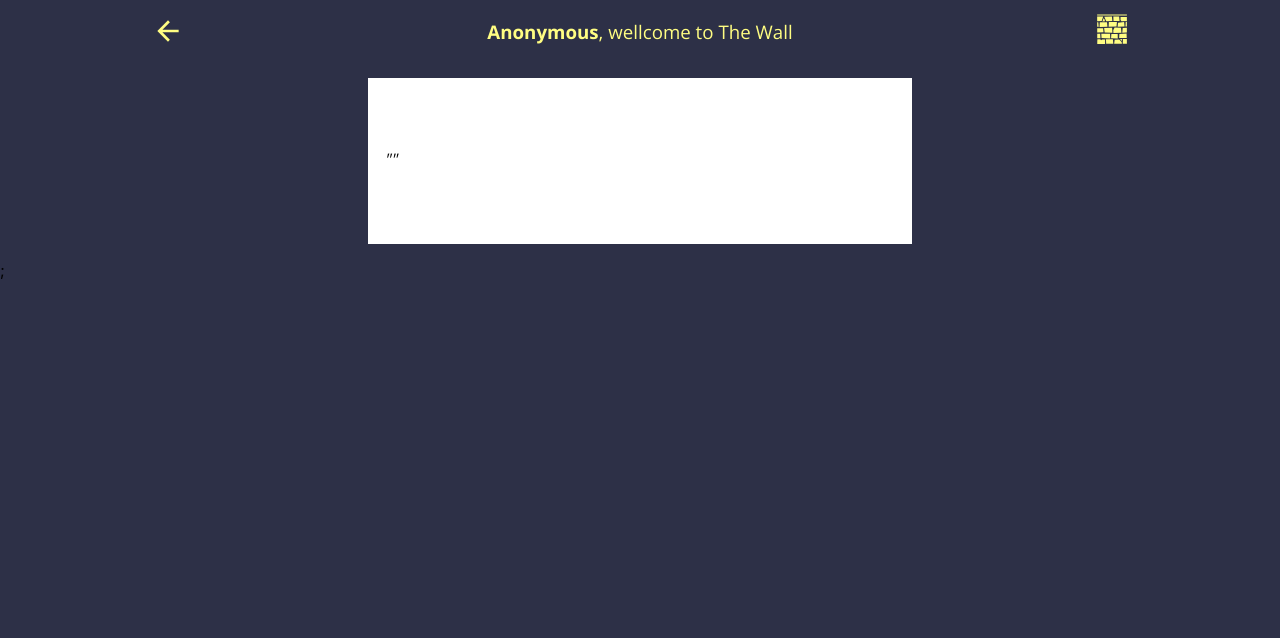
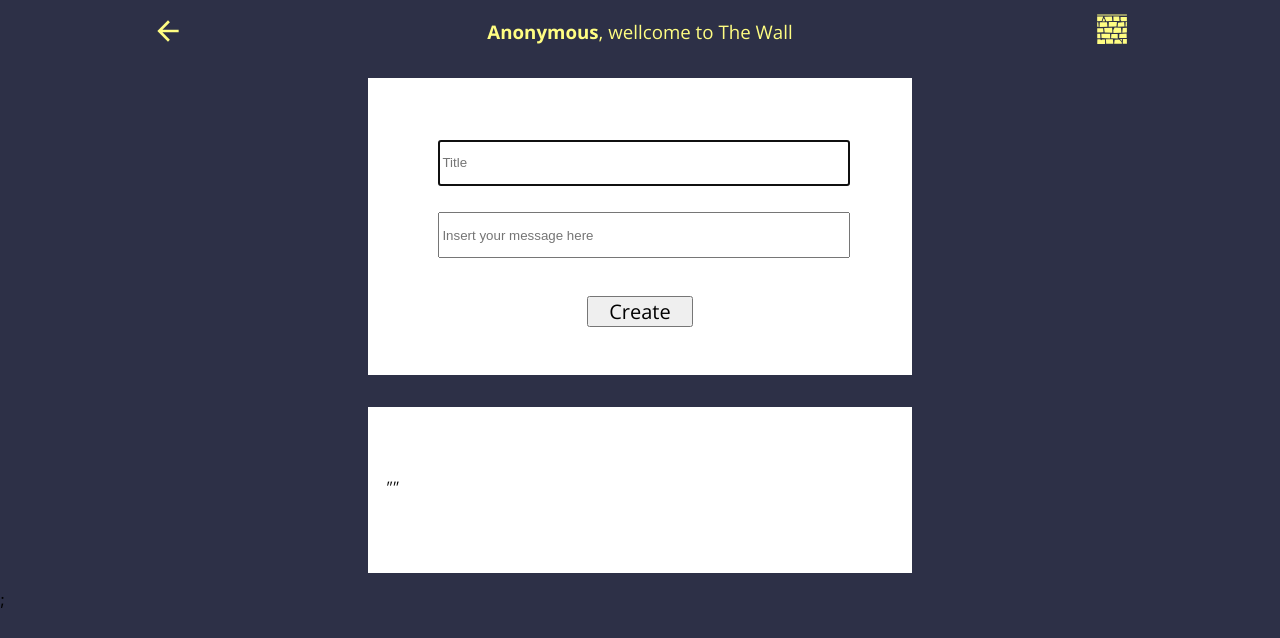
Before and after one commit to ficast/wallapp-frontend, a React (Create React App) app: page /home in a window 1280 px wide. Shown: the top 638 px of the page. Built offline with nearby package versions, Linux system fonts and the light colour scheme; no server answers.

Commit message:
feat: localStorage token save

```diff
--- a/src/components/pages/Home.tsx
+++ b/src/components/pages/Home.tsx
@@ -1,17 +1,29 @@
 import React, { ReactElement, useEffect, useState } from "react";
+import { useHistory, useLocation } from "react-router-dom";
+import { isJSDocAuthorTag } from "typescript";
 import Loading from "../atoms/Loading";
+import CreatePost from "../organisms/CreatePost";
 import Header from "../organisms/Header";
 import Post from "../organisms/Post";
 import Api from "../services/Api";
 
 function Home(): ReactElement {
-  const [loading, setLoading] = useState(true);
+  const [loading, setLoading] = useState(false);
+  const [userIsAuth, setUserIsAuth] = useState(false);
   const [page, setPage] = useState(0);
-  // const [user, setUser] = useState("");
+  const [error, setError] = useState(false);
+  const [userToken, setUserToken] = useState({
+    token: "",
+    email: "",
+    name: "",
+    id: "",
+  });
   const [posts, setPosts] = useState([
     { title: "", body: "", author: { name: "" } },
   ]);
-  const [error, setError] = useState(false);
+
+  const history = useHistory();
+  const { state } = history.location;
 
   const getPosts = async (): Promise<void> => {
     try {
@@ -21,18 +33,29 @@ function Home(): ReactElement {
       setError(true);
       console.log(err);
     }
-    setLoading(false);
+    return setLoading(false);
   };
 
   useEffect(() => {
+    setLoading(true);
+    if (typeof state === "string") {
+      setUserToken(JSON.parse(state));
+    }
     getPosts();
+    setUserIsAuth(true);
   }, []);
 
   return loading ? (
     <Loading />
   ) : (
     <>
-      <Header />
+      <Header username={userToken.name} />
+      {userIsAuth && (
+        <CreatePost
+          onSubmit={getPosts}
+          token={userToken}
+        />
+      )}
       {posts.map(
         ({ title, body, author }, index): ReactElement => (
           <Post key={index} title={title} body={body} author={author} />
```
